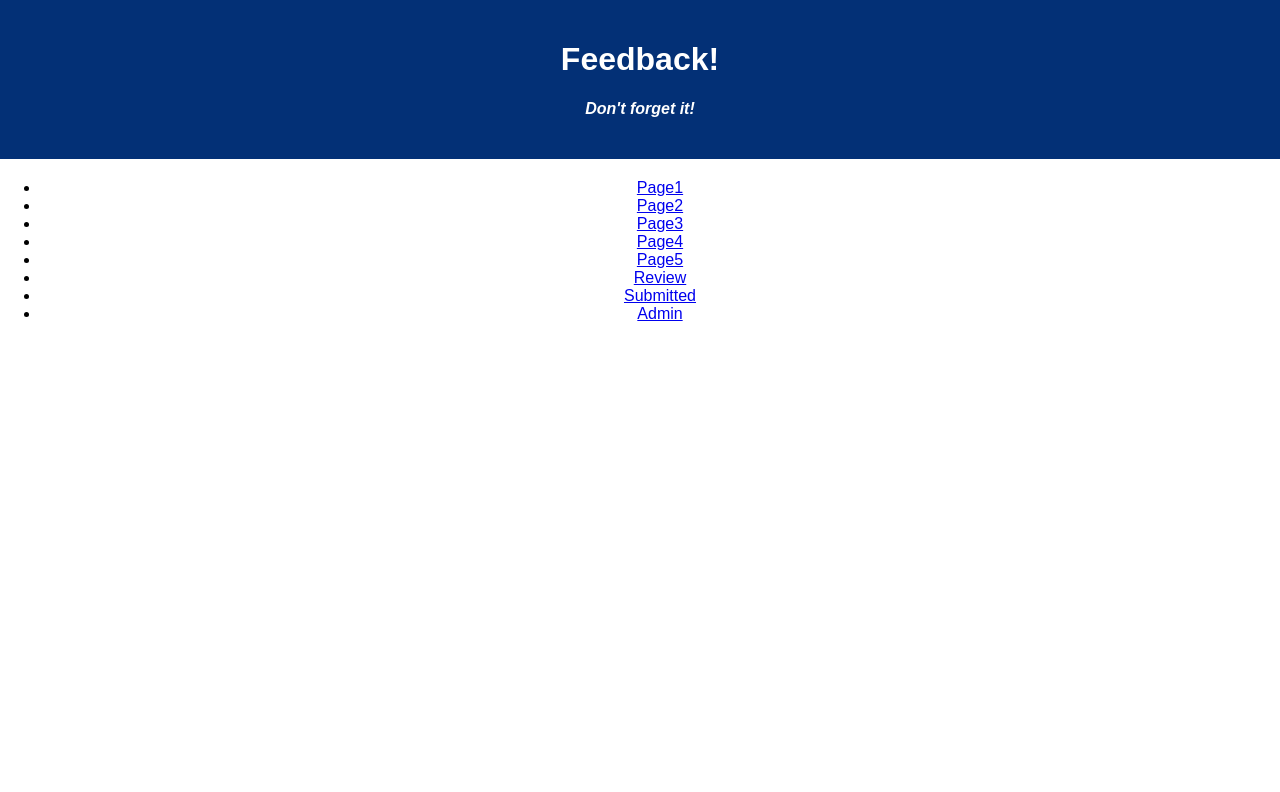
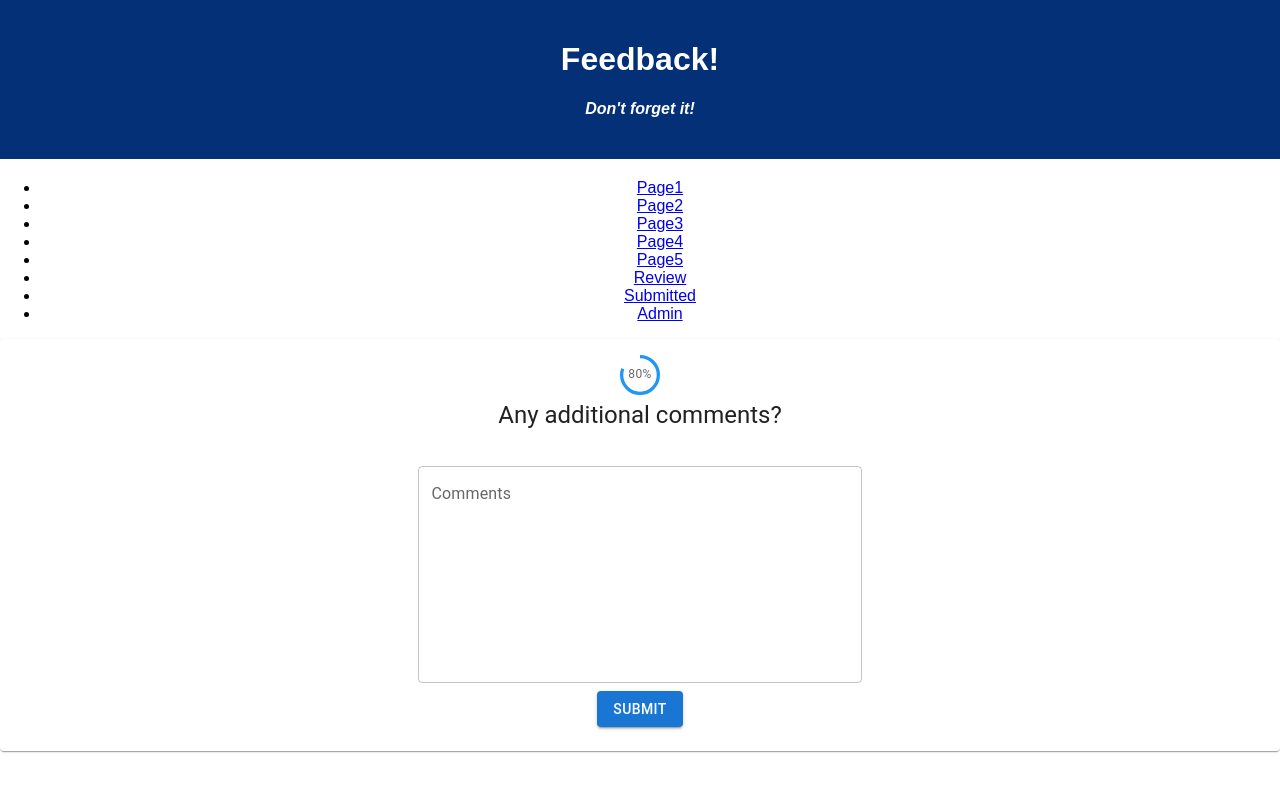
Before and after one commit to 8bitcoffee/prime-week13-redux-feedback-loop, a React (Create React App) app: page /#/5 in a window 1280 px wide. Shown: the top 792 px of the page. Built offline with nearby package versions, Linux system fonts and the light colour scheme.

Commit message:
completed comment page and added auto-progression on submit

```diff
--- a/src/components/Page1/Page1.jsx
+++ b/src/components/Page1/Page1.jsx
@@ -10,7 +10,7 @@ function Page1(){
                 circleFillPercent={100}
                 percentText={0}
                 questionText={"How are you feeling today?"}
-                questionNumber={"1"}
+                questionNumber={1}
             />
         </>
     )
--- a/src/components/Page5/Page5.jsx
+++ b/src/components/Page5/Page5.jsx
@@ -1,9 +1,84 @@
 import React from 'react';
+import { useState } from 'react';
+import { useDispatch } from 'react-redux';
 import './Page5.css';
+import Card from '@mui/material/Card';
+import CardContent from '@mui/material/CardContent';
+import CircularProgress from '@mui/material/CircularProgress';
+import Button from '@mui/material/Button';
+import Typography from '@mui/material/Typography';
+import Box from '@mui/material/Box';
+import TextField from '@mui/material/TextField';
 
 function Page5(){
+    const [comments, setComments] = useState("");
+    const dispatch = useDispatch();
+
+    const handleSubmit = (e) => {
+        e.preventDefault();
+        dispatch({
+            type: `QUESTION_5`,
+            payload: comments
+        });
+        setComments("");
+        window.location.href = `/#/review`;
+    }
+
+    function CircularProgressWithLabel(props) {
+        return (
+          <Box sx={{ position: 'relative', display: 'inline-flex' }}>
+            <CircularProgress sx={{color: "#2196F3"}} variant="determinate" {...props} />
+            <Box
+              sx={{
+                top: 0,
+                left: 0,
+                bottom: 0,
+                right: 0,
+                position: 'absolute',
+                display: 'flex',
+                alignItems: 'center',
+                justifyContent: 'center',
+              }}
+            >
+              <Typography variant="caption" component="div" color="text.secondary">
+                {`80%`}
+              </Typography>
+            </Box>
+          </Box>
+        );
+    }
     return(
-        <></>
+        <div>
+            <Card sx={{maxwidth: 550}}>
+                <CardContent>
+                    <CircularProgressWithLabel value={80} />
+                    <br></br>
+                    <Typography gutterBottom variant="h5" component="div">
+                        Any additional comments?
+                    </Typography>
+                    <br></br>
+                    <Box
+                        component="form"
+                        sx={{ '& .MuiTextField-root': { m: 1, width: '50ch' },}}
+                        noValidate
+                        autoComplete="off">
+                        <TextField
+                            multiline
+                            rows={8}
+                            required={false}
+                            value={comments}
+                            type="text"
+                            id="outlined-multiline-flexible"
+                            label="Comments"
+                            placeholder="Comments"
+                            onChange={(e)=>setComments(e.target.value)}
+                        />
+                        <br></br>
+                        <Button onClick={handleSubmit} variant="contained" id="submit-btn">Submit</Button>
+                    </Box>
+                </CardContent>
+            </Card>
+        </div>
     )
 }
 
--- a/src/components/Question/Question.jsx
+++ b/src/components/Question/Question.jsx
@@ -13,6 +13,7 @@ import TextField from '@mui/material/TextField';
 function Question(topProps){
     const [rating, setRating] = useState("");
     const dispatch = useDispatch();
+
     const handleSubmit = (e) => {
         e.preventDefault();
         dispatch({
@@ -20,6 +21,7 @@ function Question(topProps){
             payload: rating
         });
         setRating("");
+        window.location.href = `/#/${Number(topProps.questionNumber) + 1}`;
     }
 
     function CircularProgressWithLabel(props) {
@@ -61,12 +63,15 @@ function Question(topProps){
                         One is TERRIBLE. Ten is AMAZING!
                     </Typography>
                     <br></br>
-                    <Box component="form"
+                    <Box
+                        component="form"
                         sx={{ '& .MuiTextField-root': { m: 1, width: '25ch' },}}
                         noValidate
                         autoComplete="off">
                         <TextField
+                            required={true}
                             value={rating}
+                            type="number"
                             id="outlined-required"
                             label="*Required"
                             placeholder="1-10"
```
